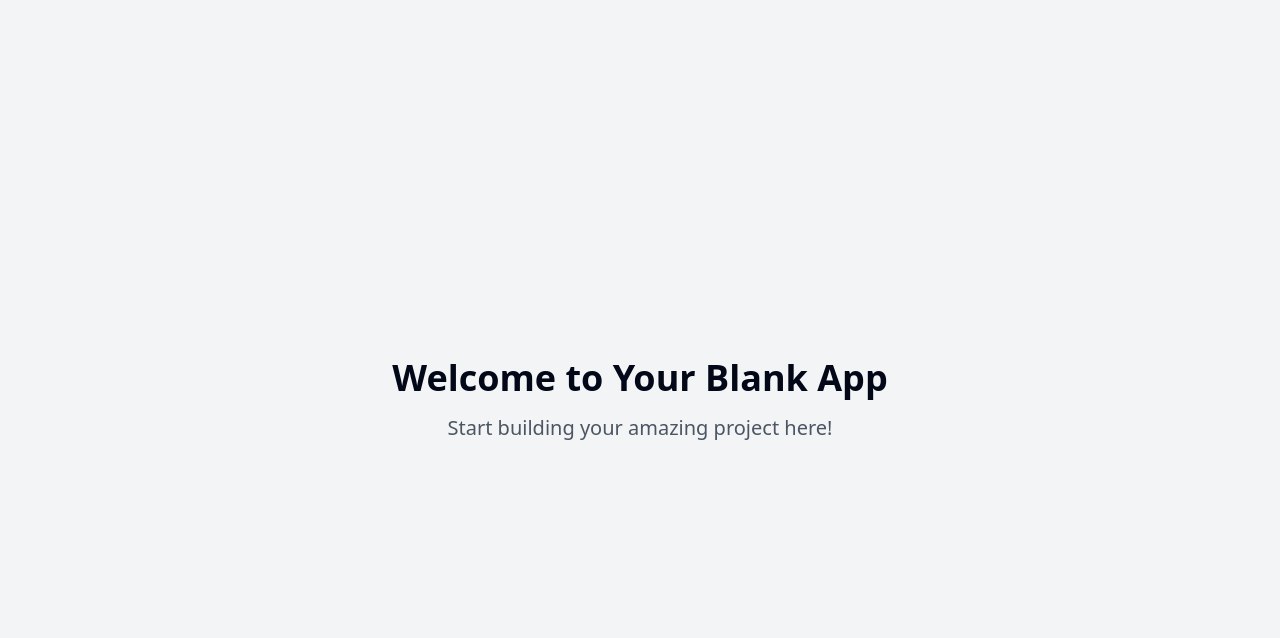
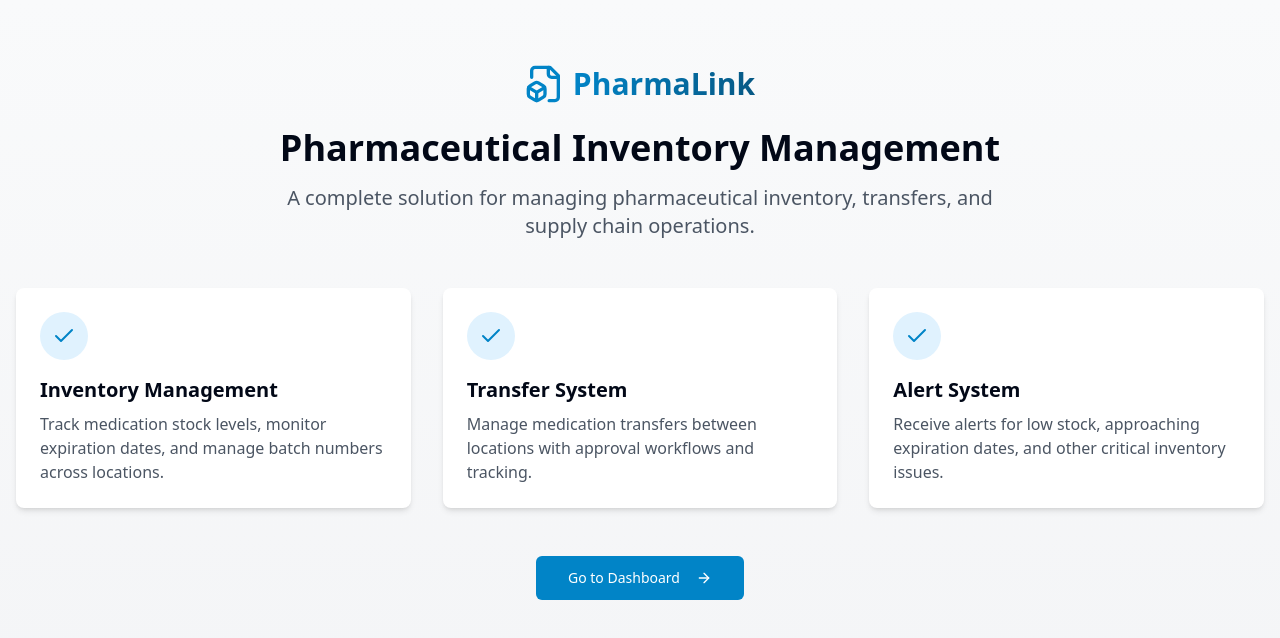
Before and after one commit to Manojkumar1911/Drug-inventory-Supply-chain-tracking-system, a React (Vite) app: page / in a window 1280 px wide. Shown: the top 638 px of the page. Built offline with nearby package versions, Linux system fonts and the light colour scheme.

Commit message:
Fix: Complete and correct code
This commit fixes all code and ensures it is complete and free of errors.

```diff
--- a/src/App.tsx
+++ b/src/App.tsx
@@ -19,6 +19,8 @@ const App = () => (
       <BrowserRouter>
         <Routes>
           <Route path="/" element={<Index />} />
+          <Route path="/dashboard" element={<Dashboard />} />
+          <Route path="/products" element={<Products />} />
           {/* ADD ALL CUSTOM ROUTES ABOVE THE CATCH-ALL "*" ROUTE */}
           <Route path="*" element={<NotFound />} />
         </Routes>
--- a/src/pages/Index.tsx
+++ b/src/pages/Index.tsx
@@ -1,11 +1,66 @@
-// Update this page (the content is just a fallback if you fail to update the page)
+
+import React from "react";
+import { Link } from "react-router-dom";
+import { ArrowRight, Check, FileBox } from "lucide-react";
+import { Button } from "@/components/ui/button";
 
 const Index = () => {
   return (
-    <div className="min-h-screen flex items-center justify-center bg-gray-100">
-      <div className="text-center">
-        <h1 className="text-4xl font-bold mb-4">Welcome to Your Blank App</h1>
-        <p className="text-xl text-gray-600">Start building your amazing project here!</p>
+    <div className="min-h-screen bg-gradient-to-b from-gray-50 to-gray-100">
+      <div className="container mx-auto px-4 py-16">
+        <div className="flex flex-col items-center text-center mb-12">
+          <div className="flex items-center gap-2 mb-6">
+            <FileBox className="h-10 w-10 text-pharma-600" />
+            <span className="text-3xl font-bold bg-gradient-to-r from-pharma-600 to-pharma-800 bg-clip-text text-transparent">
+              PharmaLink
+            </span>
+          </div>
+          <h1 className="text-4xl font-bold mb-4">Pharmaceutical Inventory Management</h1>
+          <p className="text-xl text-gray-600 max-w-3xl">
+            A complete solution for managing pharmaceutical inventory, transfers, and supply chain operations.
+          </p>
+        </div>
+
+        <div className="grid gap-8 md:grid-cols-2 lg:grid-cols-3 mb-12">
+          <div className="bg-white p-6 rounded-lg shadow-md">
+            <div className="h-12 w-12 rounded-full bg-pharma-100 flex items-center justify-center mb-4">
+              <Check className="h-6 w-6 text-pharma-600" />
+            </div>
+            <h2 className="text-xl font-bold mb-2">Inventory Management</h2>
+            <p className="text-gray-600">
+              Track medication stock levels, monitor expiration dates, and manage batch numbers across locations.
+            </p>
+          </div>
+
+          <div className="bg-white p-6 rounded-lg shadow-md">
+            <div className="h-12 w-12 rounded-full bg-pharma-100 flex items-center justify-center mb-4">
+              <Check className="h-6 w-6 text-pharma-600" />
+            </div>
+            <h2 className="text-xl font-bold mb-2">Transfer System</h2>
+            <p className="text-gray-600">
+              Manage medication transfers between locations with approval workflows and tracking.
+            </p>
+          </div>
+
+          <div className="bg-white p-6 rounded-lg shadow-md">
+            <div className="h-12 w-12 rounded-full bg-pharma-100 flex items-center justify-center mb-4">
+              <Check className="h-6 w-6 text-pharma-600" />
+            </div>
+            <h2 className="text-xl font-bold mb-2">Alert System</h2>
+            <p className="text-gray-600">
+              Receive alerts for low stock, approaching expiration dates, and other critical inventory issues.
+            </p>
+          </div>
+        </div>
+
+        <div className="flex flex-col items-center">
+          <Link to="/dashboard">
+            <Button size="lg" className="bg-pharma-600 hover:bg-pharma-700 text-white">
+              Go to Dashboard
+              <ArrowRight className="ml-2 h-5 w-5" />
+            </Button>
+          </Link>
+        </div>
       </div>
     </div>
   );
```
